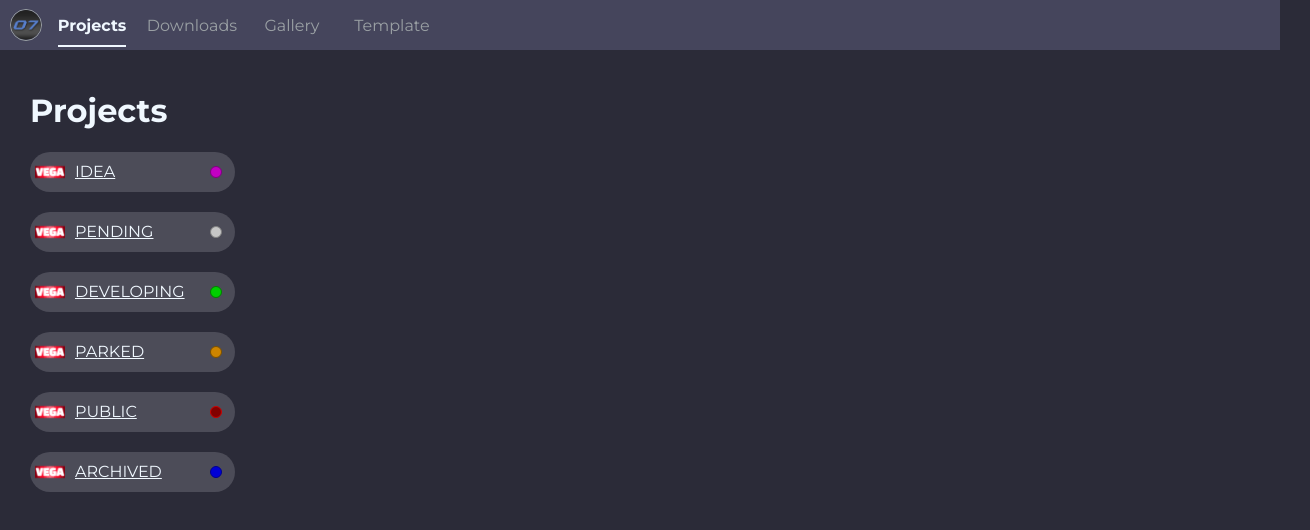
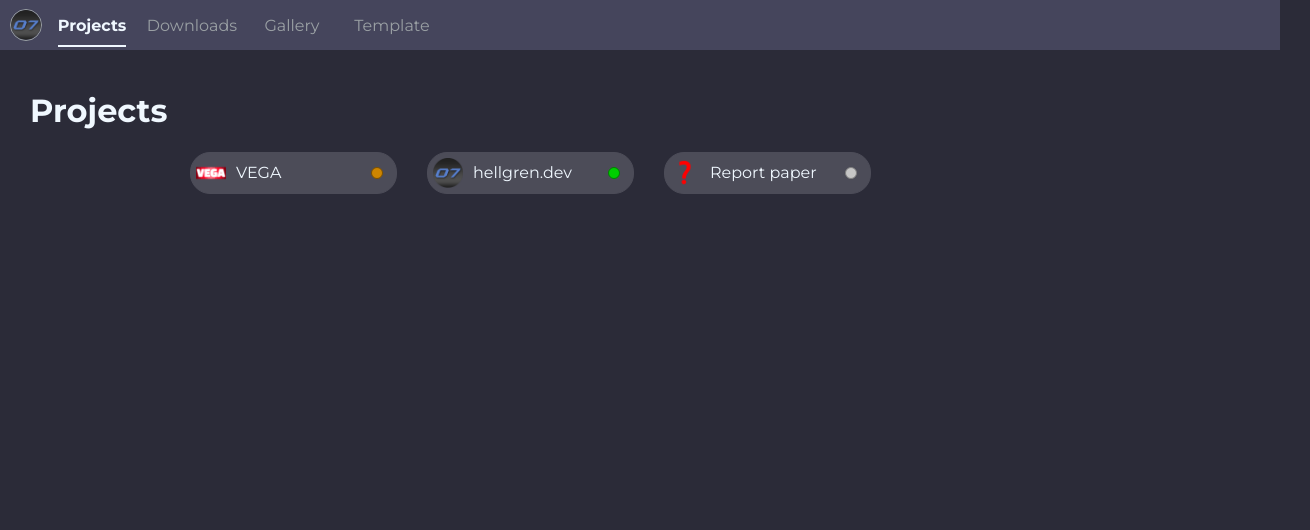
Before and after one commit to Gabbehellgren/hellgren.dev, a plain HTML site: page projects/projects.html in a window 1280 px wide. Shown: the whole page, 1310 px wide, since content can reach past the window. Drawn offline with Linux system fonts and the light colour scheme.

Commit message:
done with projects menu and added vega

```diff
--- a/projects/indicators.css
+++ b/projects/indicators.css
@@ -21,8 +21,8 @@
     border: 1px solid rgb(123, 80, 0);
 }
 .public{
-    background-color: rgb(130, 0, 0);
-    border: 1px solid rgb(207, 0, 0);
+    background-color: rgb(207, 0, 0);
+    border: 1px solid rgb(130, 0, 0);
 }
 .archived{
     background-color: rgb(0, 0, 214);
--- a/projects/projects.css
+++ b/projects/projects.css
@@ -1,7 +1,13 @@
+.content{
+    width: 100%;
+}
 .projects{
+    width: 75%;
+    justify-self: center;
     display: flex;
-    flex-direction: column;
-    gap: 20px;
+    gap: 30px;
+    flex-direction: row;
+    flex-wrap: wrap;
 }
 .projects > a{
     display: grid;
@@ -11,10 +17,12 @@
     width: fit-content;
 
     align-items: center;
+    text-decoration: none;
 
     height: 40px;
 
     background: var(--layerone);
+    border: 1px solid var(--layerone);
     border-radius: 20px;
     padding-left: 5px;
     padding-right: 5px;
@@ -29,4 +37,6 @@
 }
 .projects > a:hover{
     transform: scale(1.1);
+    border: 1px solid var(--layeroneborder);
+    text-decoration: underline;
 }
--- a/projects/projects.html
+++ b/projects/projects.html
@@ -36,40 +36,22 @@
             <h1>Projects</h1>
             <div class="projects">
 
-                <a href="">
-                    <img src="icons/VEGA3.ico">
-                    <p>IDEA</p>
-                    <span class="idea"></span>
+                <a href="vega.html">
+                    <img src="icons/VEGA3.ico" onerror="this.src='icons/default-ico.ico'">
+                    <p>VEGA</p>
+                    <span class="parked"></span>
                 </a>
 
                 <a href="">
-                    <img src="icons/VEGA3.ico">
-                    <p>PENDING</p>
-                    <span class="pending"></span>
-                </a>
-
-                <a href="">
-                    <img src="icons/VEGA3.ico">
-                    <p>DEVELOPING</p>
+                    <img src="/assets/hellgren-logo.ico" onerror="this.src='icons/default-ico.ico'">
+                    <p>hellgren.dev</p>
                     <span class="developing"></span>
                 </a>
 
                 <a href="">
-                    <img src="icons/VEGA3.ico">
-                    <p>PARKED</p>
-                    <span class="parked"></span>
-                </a>
-
-                <a href="">
-                    <img src="icons/VEGA3.ico">
-                    <p>PUBLIC</p>
-                    <span class="public"></span>
-                </a>
-
-                <a href="">
-                    <img src="icons/VEGA3.ico">
-                    <p>ARCHIVED</p>
-                    <span class="archived"></span>
+                    <img src="" onerror="this.src='icons/default-ico.ico'">
+                    <p>Report paper</p>
+                    <span class="pending"></span>
                 </a>
 
             </div>
```
Also changed, not shown: projects/vega.html (added, +43 -0 lines), projects/icons/default-ico.ico (added), projects/project.css (added).
